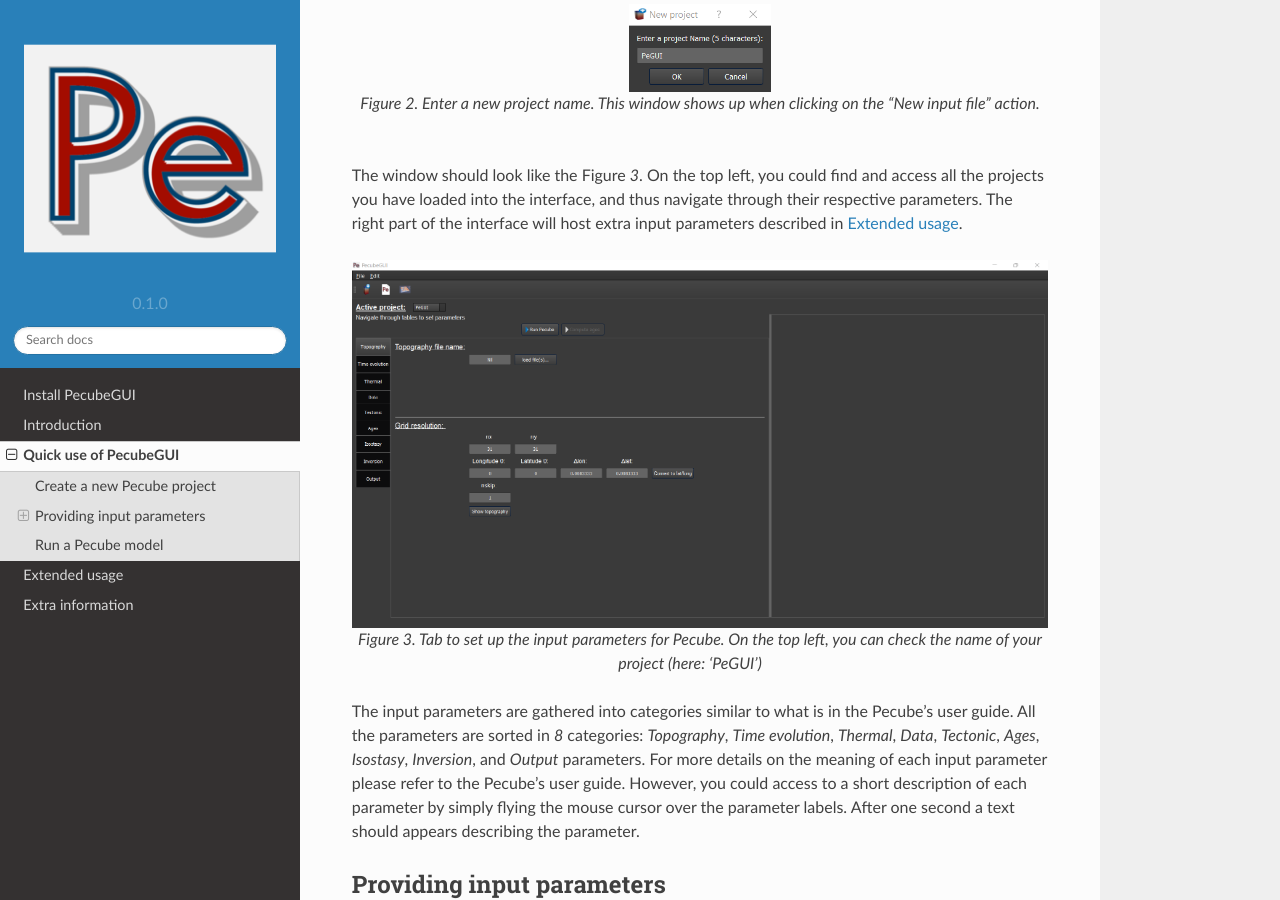
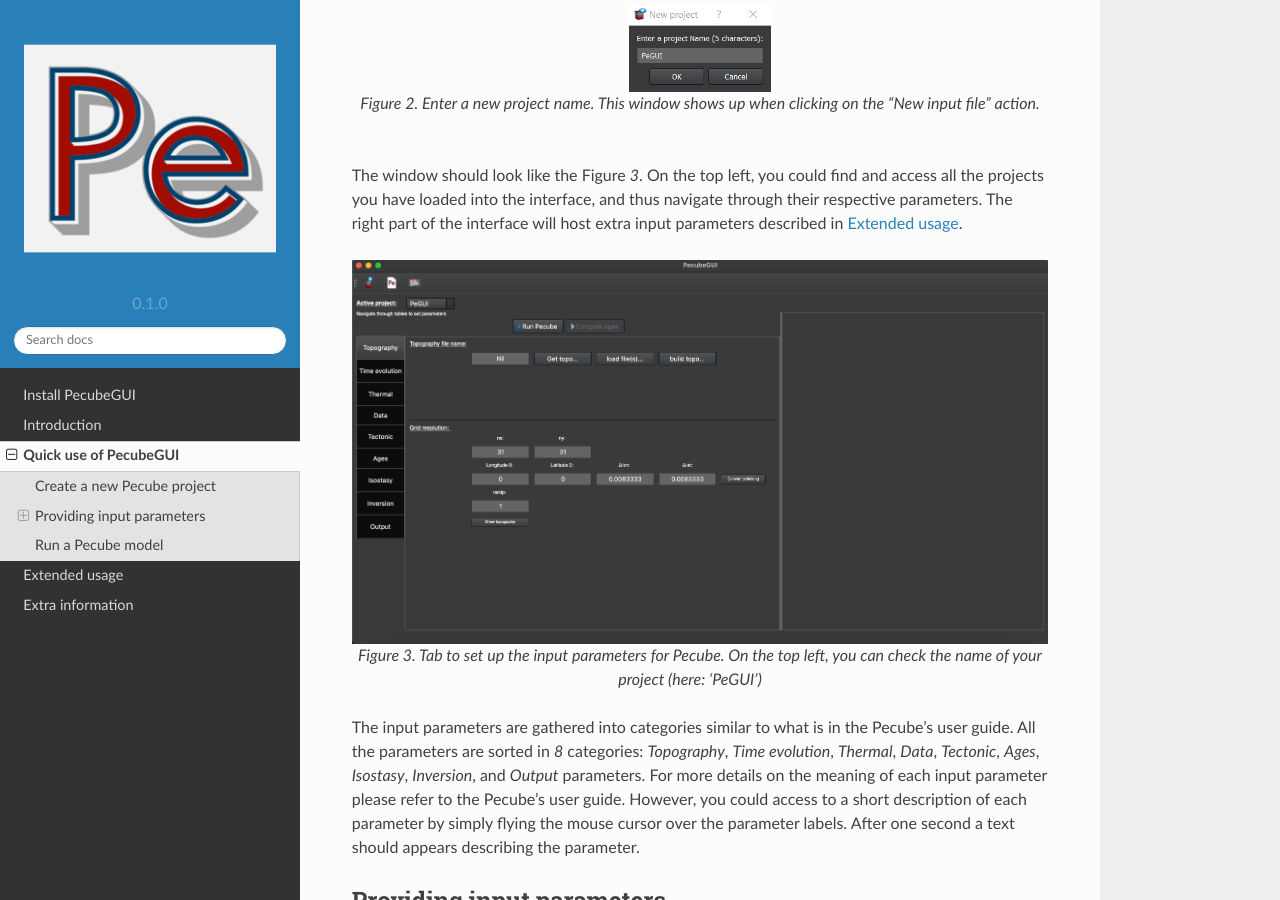
Before and after one commit to MBernAca/PecubeGUI_Doc, a Sphinx documentation site: the page built from docs/source/Quick.rst, in a window 1280 px wide and 900 px high, scrolled down 428 px. Built offline with Sphinx 7.4.7 and the Read the Docs theme 2.0.0, drawn with Linux system fonts in a browser that asks for light colours.

Commit message:
Update Quick.rst

```diff
--- a/docs/source/Quick.rst
+++ b/docs/source/Quick.rst
@@ -24,7 +24,7 @@ you will be able to provide and set all the Pecube input parameters for your pro
 The window should look like the Figure *3*. On the top left, you could find and access all the projects you have loaded into the interface,
 and thus navigate through their respective parameters. The right part of the interface will host extra input parameters described in :doc:`Usage`.
 
-.. figure:: ../images/Input_Parameters_interface.png
+.. figure:: ../images/MainWindow.png
   :align: center
 
   *Figure 3. Tab to set up the input parameters for Pecube. On the top left, you can check the name of your project (here: ‘PeGUI’)*
```
